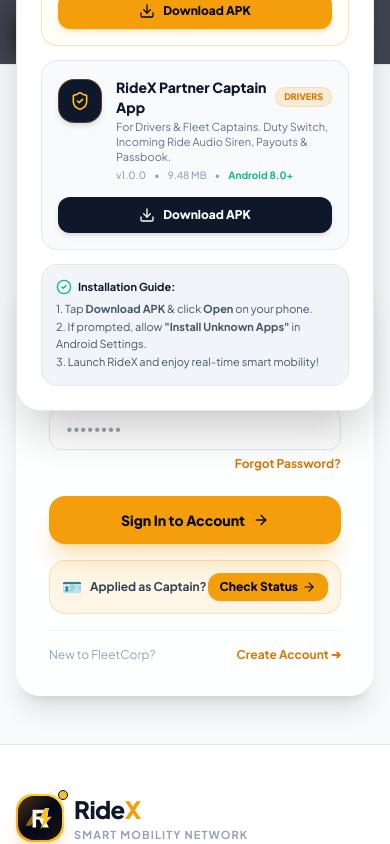
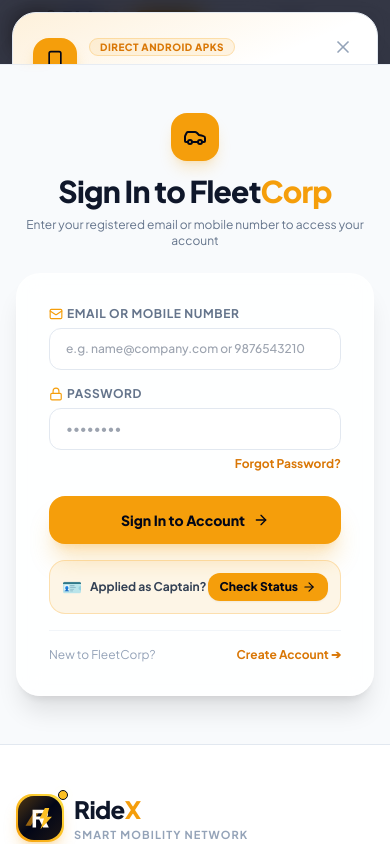
Before and after one commit to Smrutiranjan581/ridex-cab-portal, a React (Vite) app in the folder frontend/: page /login in a window 390 px wide. Both pictures are taken after a click on the button "Get App". Shown: the top 844 px of the page. Built offline with nearby package versions, Linux system fonts and the light colour scheme; no server answers.

Commit message:
Fix DownloadAppModal responsive centering and scrollability

```diff
--- a/frontend/src/components/common/DownloadAppModal.jsx
+++ b/frontend/src/components/common/DownloadAppModal.jsx
@@ -5,11 +5,11 @@
   if (!isOpen) return null;
 
   return (
-    <div className="fixed inset-0 z-[99999] flex items-center justify-center p-4 bg-slate-950/75 backdrop-blur-md animate-in fade-in">
-      <div className="w-full max-w-lg bg-white dark:bg-slate-900 border border-slate-200 dark:border-slate-800 rounded-3xl shadow-2xl overflow-hidden animate-in zoom-in-95">
+    <div className="fixed inset-0 z-[99999] overflow-y-auto p-3 sm:p-6 flex items-center justify-center bg-slate-950/80 backdrop-blur-md animate-in fade-in">
+      <div className="w-full max-w-lg max-h-[92vh] flex flex-col bg-white dark:bg-slate-900 border border-slate-200 dark:border-slate-800 rounded-3xl shadow-2xl overflow-hidden animate-in zoom-in-95 my-auto">
 
         {/* Header */}
-        <div className="p-6 bg-gradient-to-br from-amber-500/15 via-transparent to-transparent border-b border-slate-100 dark:border-slate-800 relative">
+        <div className="p-5 sm:p-6 bg-gradient-to-br from-amber-500/15 via-transparent to-transparent border-b border-slate-100 dark:border-slate-800 relative shrink-0">
           <button
             onClick={onClose}
             className="absolute right-4 top-4 p-2 rounded-xl text-slate-400 hover:text-slate-600 dark:hover:text-white hover:bg-slate-100 dark:hover:bg-slate-800 transition-colors cursor-pointer"
@@ -18,14 +18,14 @@
           </button>
 
           <div className="flex items-center gap-3">
-            <div className="w-12 h-12 rounded-2xl bg-amber-500 text-slate-950 flex items-center justify-center shadow-lg shadow-amber-500/30 font-black">
-              <Smartphone className="w-6 h-6" />
+            <div className="w-11 h-11 sm:w-12 sm:h-12 rounded-2xl bg-amber-500 text-slate-950 flex items-center justify-center shadow-lg shadow-amber-500/30 font-black shrink-0">
+              <Smartphone className="w-5 h-5 sm:w-6 sm:h-6" />
             </div>
             <div>
               <span className="text-[10px] font-black uppercase tracking-wider text-amber-600 dark:text-amber-400 bg-amber-500/10 border border-amber-500/25 px-2.5 py-0.5 rounded-full">
                 Direct Android APKs
               </span>
-              <h3 className="text-xl font-black text-slate-900 dark:text-white mt-0.5">
+              <h3 className="text-lg sm:text-xl font-black text-slate-900 dark:text-white mt-0.5">
                 Download RideX Mobile Apps
               </h3>
             </div>
@@ -36,12 +36,12 @@
         </div>
 
         {/* Apps Selection Cards */}
-        <div className="p-6 space-y-3.5">
+        <div className="p-4 sm:p-6 space-y-3.5 overflow-y-auto flex-1">
 
           {/* Card 1: Rider App */}
           <div className="p-4 rounded-2xl border border-amber-500/30 bg-amber-50/30 dark:bg-amber-950/15 flex flex-col sm:flex-row sm:items-center justify-between gap-3.5 hover:border-amber-500 transition-all group">
             <div className="flex items-start gap-3.5">
-              <div className="w-11 h-11 rounded-2xl bg-amber-500 text-slate-950 flex items-center justify-center shrink-0 shadow-md shadow-amber-500/20 mt-0.5">
+              <div className="w-10 h-10 sm:w-11 sm:h-11 rounded-2xl bg-amber-500 text-slate-950 flex items-center justify-center shrink-0 shadow-md shadow-amber-500/20 mt-0.5">
                 <Car className="w-5 h-5" />
               </div>
               <div>
@@ -79,7 +79,7 @@
           {/* Card 2: Captain App */}
           <div className="p-4 rounded-2xl border border-slate-200 dark:border-slate-800 bg-slate-50 dark:bg-slate-800/40 flex flex-col sm:flex-row sm:items-center justify-between gap-3.5 hover:border-amber-500 transition-all group">
             <div className="flex items-start gap-3.5">
-              <div className="w-11 h-11 rounded-2xl bg-slate-900 dark:bg-slate-800 text-amber-400 border border-amber-500/30 flex items-center justify-center shrink-0 shadow-md mt-0.5">
+              <div className="w-10 h-10 sm:w-11 sm:h-11 rounded-2xl bg-slate-900 dark:bg-slate-800 text-amber-400 border border-amber-500/30 flex items-center justify-center shrink-0 shadow-md mt-0.5">
                 <ShieldCheck className="w-5 h-5" />
               </div>
               <div>
```
